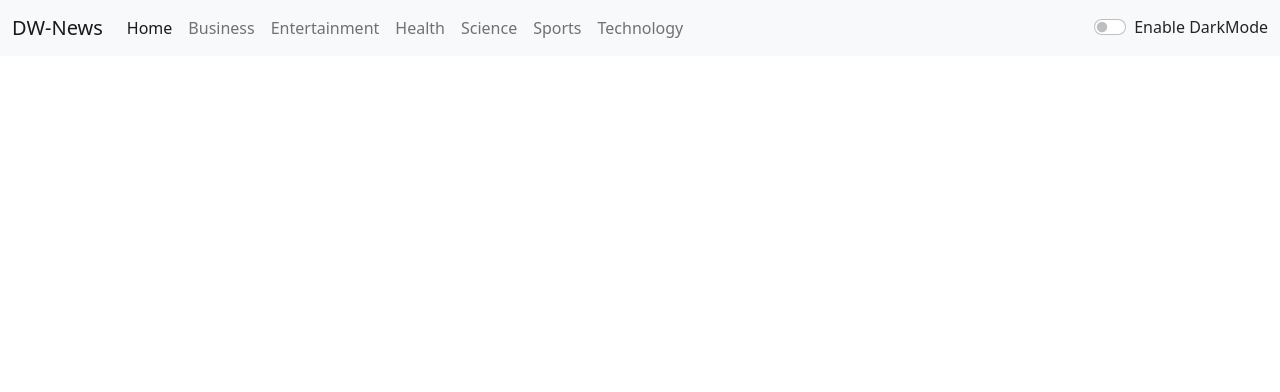
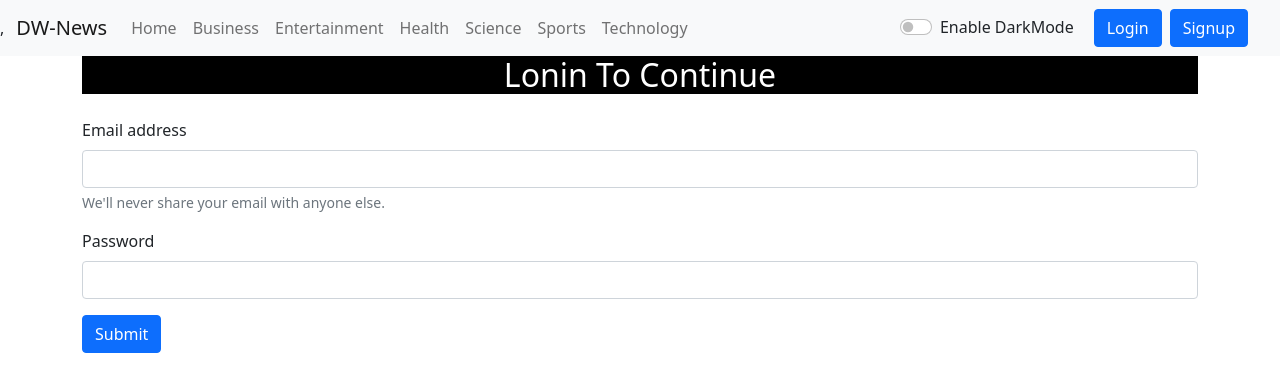
Before and after one commit to Toqeer-Riaz/DarkWorld-News, a React (Create React App) app: page /login in a window 1280 px wide. Shown: the top 392 px of the page. Built offline with nearby package versions, Linux system fonts and the light colour scheme.

Commit message:
full project

```diff
--- a/src/App.js
+++ b/src/App.js
@@ -2,11 +2,15 @@
 // import './App.css';
 import React, {useState} from 'react'
 import Navbar from "./components/Navbar";
-import News from "./components/News";
-import {BrowserRouter as Router,Switch,Route} from "react-router-dom";
+
+import Login from './components/Login';
+import Signup from './components/Signup';
+import {BrowserRouter as Router,Switch,Route,useHistory} from "react-router-dom";
+import { Home } from './components/Home';
 
 function App() {
-  const pagesize=12
+  let history=useHistory();
+
   const [mode, setMode] = useState('light');
   const toggleMode = ()=>{
     if(mode === 'light'){
@@ -22,17 +26,16 @@ function App() {
     <div className="App">
         <Router>
       <Navbar mode={mode} toggleMode={toggleMode} />
+
+
       <Switch>
-      <Route exact path="/"><News key="general" mode={mode} pagesize={pagesize} country='in' category='general'/></Route>
-      <Route exact path="/business"><News key="business" mode={mode} pagesize={pagesize} country='in' category='business'/></Route>
-      <Route exact path="/entertainment"><News key="entertainment" mode={mode} pagesize={pagesize} country='in' category='entertainment'/></Route>
-      <Route exact path="/health"><News key="health" mode={mode} pagesize={pagesize} country='in' category='health'/></Route>
-      <Route exact path="/science"><News key="science" mode={mode} pagesize={pagesize} country='in' category='science'/></Route>
-      <Route exact path="/sports"><News key="sports" mode={mode} pagesize={pagesize} country='in' category='sports'/></Route>
-      <Route exact path="/technology"><News key="technology" mode={mode} pagesize={pagesize} country='in' category='technology'/></Route>
+        {localStorage.getItem('token')&&<Home mode={mode}/>}
 
-        </Switch>
 
+
+      <Route exact path="/login"><Login /> </Route>
+      <Route exact path="/signup"><Signup /></Route>
+      </Switch>
       </Router>
     </div>
   );
--- /dev/null
+++ b/src/components/Home.js
@@ -0,0 +1,31 @@
+import React from 'react'
+import News from "./News";
+import {BrowserRouter as Router,Switch,Route} from "react-router-dom";
+export const Home = (props) => {
+  const {mode}=props.mode
+  const pagesize=12
+  const country='us'
+
+
+    return (
+        <div>
+                <Router>
+
+
+
+      <Switch>
+
+     <Route exact path="/"><News key="general" mode={mode} pagesize={pagesize} country={country} category='general'/></Route>
+     <Route exact path="/business"><News key="business" mode={mode} pagesize={pagesize} country={country} category='business'/></Route>
+     <Route exact path="/entertainment"><News key="entertainment" mode={mode} pagesize={pagesize} country={country} category='entertainment'/></Route>
+     <Route exact path="/health"><News key="health" mode={mode} pagesize={pagesize} country={country} category='health'/></Route>
+     <Route exact path="/science"><News key="science" mode={mode} pagesize={pagesize} country={country} category='science'/></Route>
+     <Route exact path="/sports"><News key="sports" mode={mode} pagesize={pagesize} country={country} category='sports'/></Route>
+     <Route exact path="/technology"><News key="technology" mode={mode} pagesize={pagesize} country={country} category='technology'/></Route>
+
+      </Switch>
+      </Router>
+
+        </div>
+    )
+}
--- /dev/null
+++ b/src/components/Login.js
@@ -0,0 +1,56 @@
+import React, {useState} from 'react'
+import { useHistory } from 'react-router-dom'
+
+
+const Login = (props) => {
+    const [credentials, setCredentials] = useState({email: "", password: ""})
+    let history = useHistory();
+
+    const handleSubmit = async (e) => {
+        e.preventDefault();
+        const response = await fetch("http://localhost:5000/api/auth/login", {
+            method: 'POST',
+            headers: {
+                'Content-Type': 'application/json'
+            },
+            body: JSON.stringify({email: credentials.email, password: credentials.password})
+        });
+        const json = await response.json()
+        console.log(json);
+        if (json.success){
+            // Save the auth token and redirect
+            localStorage.setItem('token', json.authtoken);
+            history.push('/');
+            // props.showAlert("Sucsessfuly Login!", "success");
+
+        }
+        else{
+            props.showAlert("Faild To Lodin!", "dander");
+        }
+    }
+
+    const onChange = (e)=>{
+        setCredentials({...credentials, [e.target.name]: e.target.value})
+    }
+
+    return (
+        <div className="container">
+            <h2 className="text-center mb-4" style={{color:"white",background:"black"}}>Lonin To Continue</h2>
+            <form  onSubmit={handleSubmit}>
+                <div className="mb-3">
+                    <label htmlFor="email" className="form-label">Email address</label>
+                    <input type="email" className="form-control" value={credentials.email} onChange={onChange} id="email" name="email" aria-describedby="emailHelp" />
+                    <div id="emailHelp" className="form-text">We'll never share your email with anyone else.</div>
+                </div>
+                <div className="mb-3">
+                    <label htmlFor="password" className="form-label">Password</label>
+                    <input type="password" className="form-control" value={credentials.password} onChange={onChange} name="password" id="password" />
+                </div>
+
+                <button type="submit" className="btn btn-primary">Submit</button>
+            </form>
+        </div>
+    )
+}
+
+export default Login
--- a/src/components/Navbar.js
+++ b/src/components/Navbar.js
@@ -1,10 +1,19 @@
-import React, { Component } from 'react'
-import {Link} from "react-router-dom";
-export default class Navbar extends Component {
-    render() {
+import React,{useEffect} from 'react'
+import {Link,useLocation,useHistory} from 'react-router-dom'
+
+function Navbar(props) {
+    let history=useHistory()
+  const logout=()=>{
+    localStorage.removeItem('token');
+    history.push('/login')
+  }
+    let location= useLocation();
+    useEffect(() => {
+
+    }, [location])
     return (
         <div>
-                <nav className={`navbar navbar-expand-lg navbar-${this.props.mode} bg-${this.props.mode}`}>
+            <nav className={`navbar navbar-expand-lg navbar-${props.mode} bg-${props.mode}`}>,
                 <div className="container-fluid">
                     <Link className="navbar-brand" to="/">DW-News</Link>
                     <button className="navbar-toggler" type="button" data-bs-toggle="collapse" data-bs-target="#navbarSupportedContent" aria-controls="navbarSupportedContent" aria-expanded="false" aria-label="Toggle navigation">
@@ -13,24 +22,32 @@ export default class Navbar extends Component {
                     <div className="collapse navbar-collapse" id="navbarSupportedContent">
                     <ul className="navbar-nav me-auto mb-2 mb-lg-0">
 
-                            <li className="nav-item"><Link className="nav-link active" aria-current="page" to="/">Home</Link></li>
-                            <li className="nav-item"><Link className="nav-link" aria-current="page" to="/business">Business</Link></li>
-                            <li className="nav-item"><Link className="nav-link" aria-current="page" to="/entertainment">Entertainment</Link></li>
-                            <li className="nav-item"><Link className="nav-link" aria-current="page" to="/health">Health</Link></li>
-                            <li className="nav-item"><Link className="nav-link" aria-current="page" to="/science">Science</Link></li>
-                            <li className="nav-item"><Link className="nav-link" aria-current="page" to="/sports">Sports</Link></li>
-                            <li className="nav-item"><Link className="nav-link" aria-current="page" to="/technology">Technology</Link></li>
+                        <li className="nav-item"><Link className={`nav-link ${location.pathname==="/"?"active":""}`} aria-current="page" to="/">Home</Link></li>
+                        <li className="nav-item"><Link className={`nav-link ${location.pathname==="/business"?"active":""}`} aria-current="page" to="/business">Business</Link></li>
+                        <li className="nav-item"><Link className={`nav-link ${location.pathname==="/entertainment"?"active":""}`} aria-current="page" to="/entertainment">Entertainment</Link></li>
+                        <li className="nav-item"><Link className={`nav-link ${location.pathname==="/health"?"active":""}`} aria-current="page" to="/health">Health</Link></li>
+                        <li className="nav-item"><Link className={`nav-link ${location.pathname==="/science"?"active":""}`} aria-current="page" to="/science">Science</Link></li>
+                        <li className="nav-item"><Link className={`nav-link ${location.pathname==="/sports"?"active":""}`} aria-current="page" to="/sports">Sports</Link></li>
+                        <li className="nav-item"><Link className={`nav-link ${location.pathname==="/technology"?"active":""}`} aria-current="page" to="/technology">Technology</Link></li>
 
                     </ul>
-                        <div className={`form-check form-switch text-${this.props.mode==='light'?'dark':'light'}`}>
-                        <input className="form-check-input" onClick={this.props.toggleMode} type="checkbox" id="flexSwitchCheckDefault"/>
+                    <div className={`form-check form-switch text-${props.mode==='light'?'dark':'light'}`}>
+                        <input className="form-check-input" onClick={props.toggleMode} type="checkbox" id="flexSwitchCheckDefault"/>
                         <label className="form-check-label" htmlFor="flexSwitchCheckDefault">Enable DarkMode</label>
                     </div>
+                    {!localStorage.getItem('token')?<form className="mx-3 d-flex">
+                    <Link className="btn btn-primary mx-1" to="/login" role="button">Login</Link>
+                    <Link className="btn btn-primary mx-1" to="/signup" role="button">Signup</Link>
+                    </form>:<button onClick={logout} className=" mx-3 btn btn-dark">Logout</button>}
+
                     </div>
+
                 </div>
+
                  </nav>
 
         </div>
     )
 }
-}
+
+export default Navbar
--- /dev/null
+++ b/src/components/Signup.js
@@ -0,0 +1,59 @@
+import React, {useState} from 'react'
+import { useHistory } from 'react-router-dom'
+
+
+const Signup = (props) => {
+    const [credentials, setCredentials] = useState({name:"",email: "", password: ""})
+    let history = useHistory();
+
+    const handleSubmit = async (e) => {
+        e.preventDefault();
+        const response = await fetch("http://localhost:5000/api/auth/createuser", {
+            method: 'POST',
+            headers: {
+                'Content-Type': 'application/json'
+            },
+            body: JSON.stringify({name: credentials.name, email: credentials.email, password: credentials.password})
+        });
+        const json = await response.json()
+        console.log(json.success);
+        if (json.success){
+            // Save the auth token and redirect
+            localStorage.setItem('token', json.authtoken);
+            // props.showAlert("Sucsessfuly Signup!", "success");
+            history.push("/");
+
+        }
+        else{
+            // props.showAlert("failed to Signup!", "danger");
+        }
+    }
+
+    const onChange = (e)=>{
+        setCredentials({...credentials, [e.target.name]: e.target.value})
+    }
+
+    return (
+        <div className="container">
+            <h2 className="text-center mb-4" style={{color:"white",background:"black"}}>Signup To Continue</h2>
+            <form  onSubmit={handleSubmit}>
+                <div className="mb-3">
+                    <label htmlFor="name" className="form-label">User Name </label>
+                    <input type="text" className="form-control" value={credentials.name} onChange={onChange} id="name" name="name" aria-describedby="emailHelp" />
+                </div>
+                <div className="mb-3">
+                    <label htmlFor="email" className="form-label">Email </label>
+                    <input type="email" className="form-control" value={credentials.email} onChange={onChange} id="email" name="email" aria-describedby="emailHelp" />
+                </div>
+                <div className="mb-3">
+                    <label htmlFor="password" className="form-label">Password</label>
+                    <input type="password" className="form-control" value={credentials.password} onChange={onChange} name="password" id="password" />
+                </div>
+
+                <button type="submit" className="btn btn-primary">Submit</button>
+            </form>
+        </div>
+    )
+}
+
+export default Signup
```
Also changed, not shown: src/components/6.jpg (deleted). Lines whose indentation alone changed are shown as unchanged.
